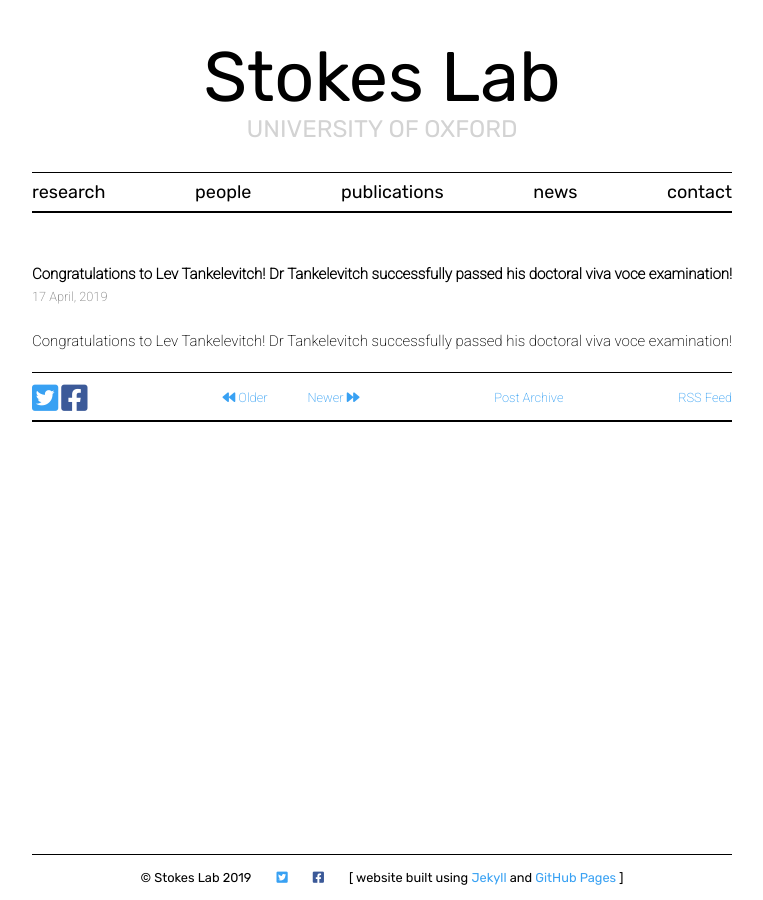
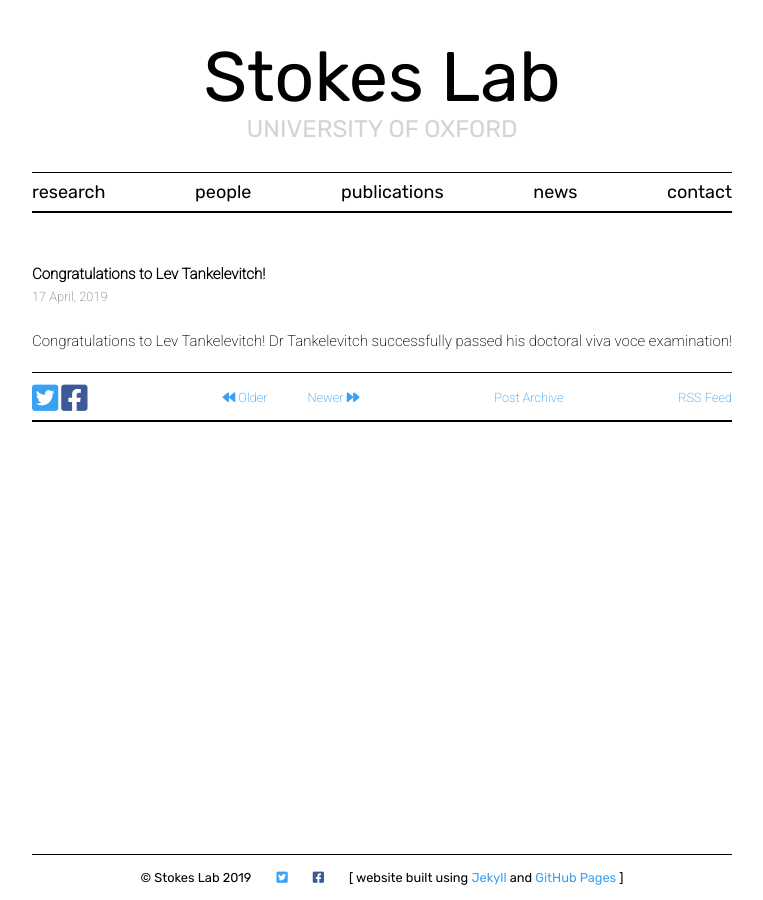
Before and after one commit to stokeslab/stokeslab.github.io, a Jekyll site: the page built from _posts/2019-04-17-congrats-lev.md, in a window 1280 px wide. Shown: the whole page, without its empty margins (258-1021 px from the left). Built offline with Jekyll 4.4.1, drawn with Linux system fonts in a browser that asks for light colours; nearby versions of some CDN libraries; some web fonts are replaced.

Commit message:
Update 2019-04-17-congrats-lev.md

```diff
--- a/_posts/2019-04-17-congrats-lev.md
+++ b/_posts/2019-04-17-congrats-lev.md
@@ -1,6 +1,6 @@
 ---
 layout: post
-title:  "Congratulations to Lev Tankelevitch! Dr Tankelevitch successfully passed his doctoral viva voce examination!"
+title:  "Congratulations to Lev Tankelevitch!"
 ---
 
 Congratulations to Lev Tankelevitch! Dr Tankelevitch successfully passed his doctoral viva voce examination!
```
